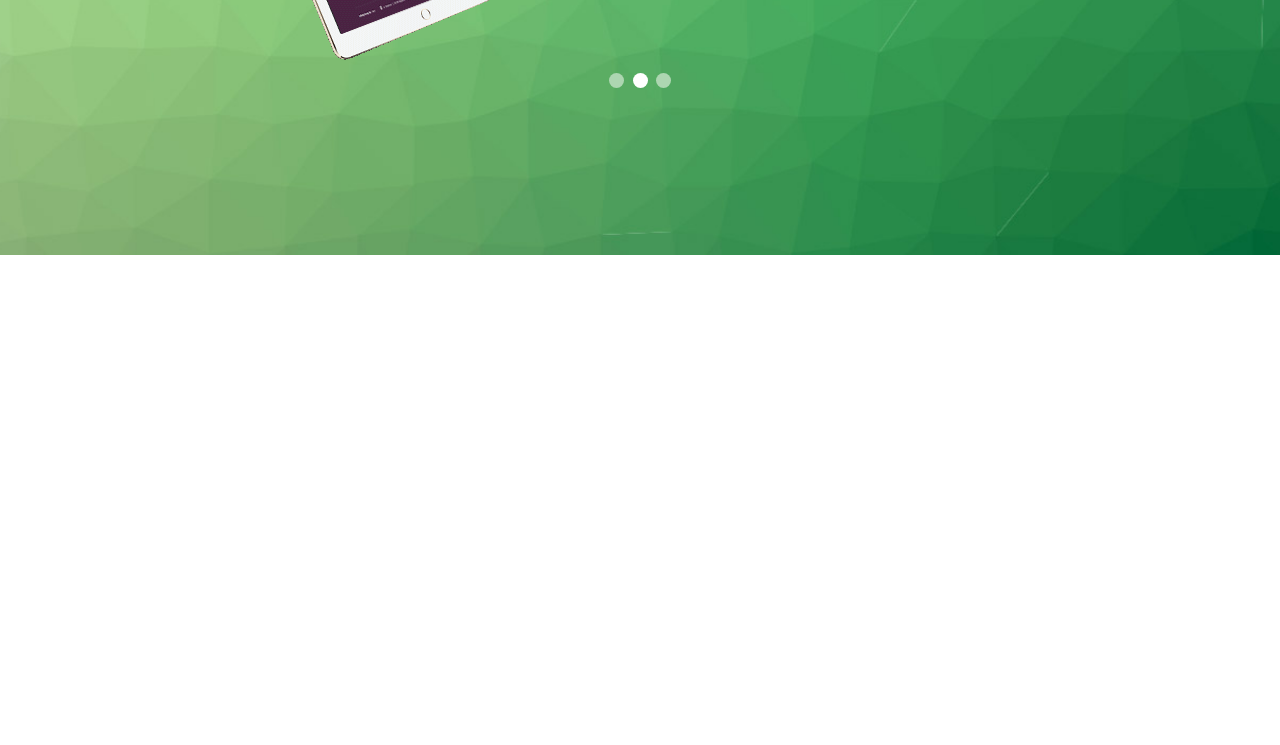
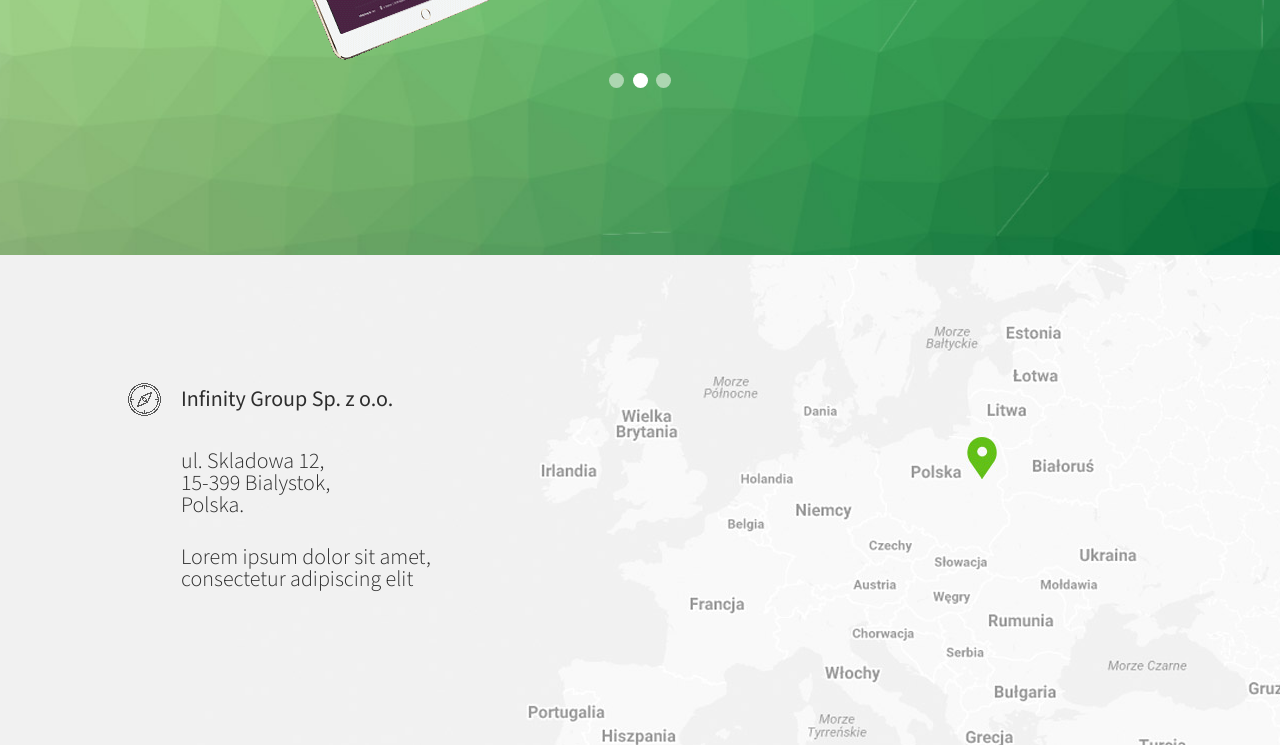
Before and after one commit to Radziewicz/IG, a website: page app/index.html in a window 1280 px wide. Shown: the part 1985-2730 px from the top of the page. Before the commit the page ends 2240 px from the top, so only its background shows below. Drawn offline with nearby package versions, Linux system fonts and the light colour scheme; files that its build step writes are made by us from their sources; a web font is replaced by a local one.

Commit message:
section map complete

```diff
--- a/app/index.html
+++ b/app/index.html
@@ -153,11 +153,14 @@
                 <h6>3/5</h6>
               </div>
             </div>
-        </section>
+        </section> -->
         <section class="map">
           <div class="map__digits">
             <div class="map__digits__icon">
-              <img src="../images/compas.png" alt="compas"/>
+              <picture>
+                <source media="(min-width: 650px)" srcset="../images/compas.png">
+                <img srcset="../images/compas-sm.png" alt="" style="width:auto;">
+              </picture>
             </div>
             <div class="map__digits__text">
               <h5>Infinity Group Sp. z o.o.</h5>
@@ -165,11 +168,8 @@
               <p>Lorem ipsum dolor sit amet, consectetur adipiscing elit</p>
             </div>
           </div>
-          <div class="position">
-            <h6>4/5</h6>
-          </div>
         </section>
-        <section class="contact">
+       <!--  <section class="contact">
           <div class="contact__bar">
             <h2 class="header">Contact</h2>
             <a href="/" class="contact__bar__btn">Let us know how to contact You &#8593;</a>
--- a/app/styles/_map.scss
+++ b/app/styles/_map.scss
@@ -1,28 +1,54 @@
 .map {
-    background: url("../images/map.jpg") 0 0 no-repeat;
-    background-position: center;
-    background-size: cover;
-    height: 490px;
+    background: url("../images/map-sm.png") 0 0 no-repeat #f1f1f1;
+    background-position: bottom;
+    background-size: 100%;
     display: grid;
-    grid-template-columns: auto 35px;
+    height: 100%;
+    @media only screen and (min-width: 880px) {
+        background: url("../images/map.jpg") 0 0 no-repeat;
+        background-size: cover;
+        background-position: center;
+        height: 490px;
+    }
     &__digits {
+        font-family: 'Mada', sans-serif;
         display: grid;
-        grid-template-columns: 33px 240px;
-        padding-top: 165px;
-        padding-left: 245px;
-        &__icon {
-
+        grid-template-columns: 20px 1fr;
+        grid-template-rows: 1fr 1fr;
+        padding: 5% 15% 5% 5%;
+        @media only screen and (min-width: 880px) {
+            grid-template-columns: 33px 300px;
+            grid-template-rows: 1fr;
+            margin-top: 10%;
+            margin-left: 10%;
+            padding: 0;
         }
         &__text {
             font-size: 16px;
             color: #2d2d2d;
             padding-left: 20px;
             h5 {
-                padding-bottom: 35px;
+                font-size:  14px;
+                font-weight: 400;
+                padding-bottom: 10px;
+                @media only screen and (min-width: 880px) {
+                    font-size:  22px;
+                    padding-bottom: 35px;
+                }
             }
             p {
-                padding-bottom: 35px;
+                font-size: 14px;
+                font-weight: 300;
+                padding-bottom: 10px;
+                line-height: 1;
+                &:last-child {
+                    margin-bottom: 40px;
+                  }
+                @media only screen and (min-width: 880px) {
+                    font-size:  22px;
+                    padding-bottom: 30px;
+                }
             }
         }
     }
-  }
+}
```
Also changed, not shown: app/images/compas-sm.png (added), app/images/map-sm.png (added).
